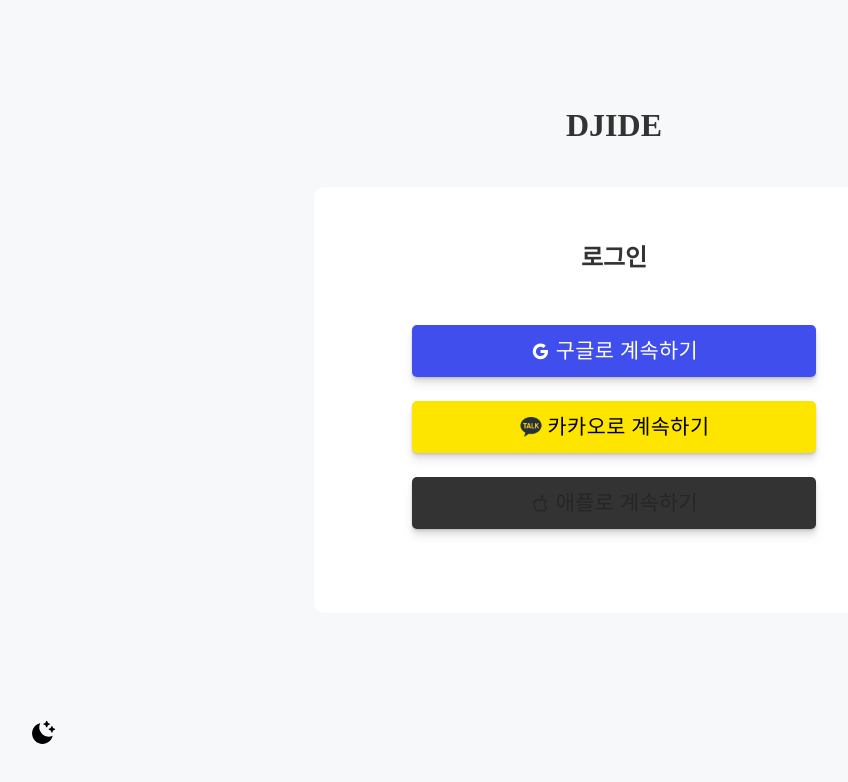
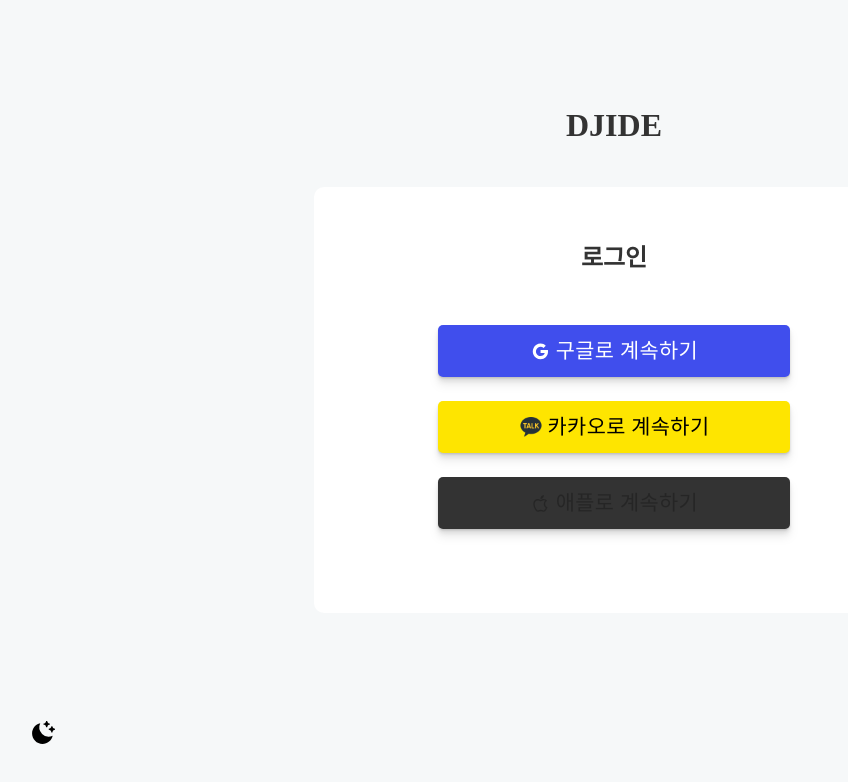
Before and after one commit to The-Great-Sign/IDE-Project-frontend-next, a Next.js app: page /login in a window 1280 px wide. Shown: the top 782 px of the page, without its empty margins (26-874 px from the left). Built offline with nearby package versions, Linux system fonts and the light colour scheme; no server answers.

Commit message:
fix : IDE-154 로그인 스타일 수정

```diff
--- a/src/app/login/Login.styles.ts
+++ b/src/app/login/Login.styles.ts
@@ -1,5 +1,6 @@
 import { BigButton } from '@/components/Button/Button';
 import styled from 'styled-components';
+import Image from 'next/image';
 
 export const LoginConatiner = styled.div`
   display: flex;
@@ -43,7 +44,7 @@
   background: #fee500 !important;
   color: black !important;
   &:hover {
-    background: #fff426 !important;
+    background: #ffed4c !important;
   }
 `;
 
@@ -51,3 +52,7 @@
   background: ${props => props.theme.colors.text} !important;
   border: 1px solid #000;
 `;
+
+export const StyledImage = styled(Image)`
+  margin-right: 5px;
+`;
--- a/src/app/login/page.tsx
+++ b/src/app/login/page.tsx
@@ -10,11 +10,10 @@
   LoginBox,
   LoginConatiner,
   Logo,
+  StyledImage,
 } from './Login.styles';
 import { BigButton } from '@/components/Button/Button';
-import Image from 'next/image';
 import Kakaoicon from '../../public/images/kakaoicon.png';
-import { styled } from 'styled-components';
 import { StyledLink } from '@/components/MainHeader/MainHeader.style';
 
 const LoginPage = () => {
@@ -73,7 +72,3 @@
 };
 
 export default LoginPage;
-
-const StyledImage = styled(Image)`
-  margin-right: 5px;
-`;
--- a/src/components/Button/Button.ts
+++ b/src/components/Button/Button.ts
@@ -4,7 +4,7 @@
 import { COLORS } from '@/constants/colors';
 
 export const BigButton = styled(Button)`
-  width: 25.25rem;
+  width: 22rem;
   height: 3.25rem;
   margin: 0.75rem 0;
   display: flex;
```
